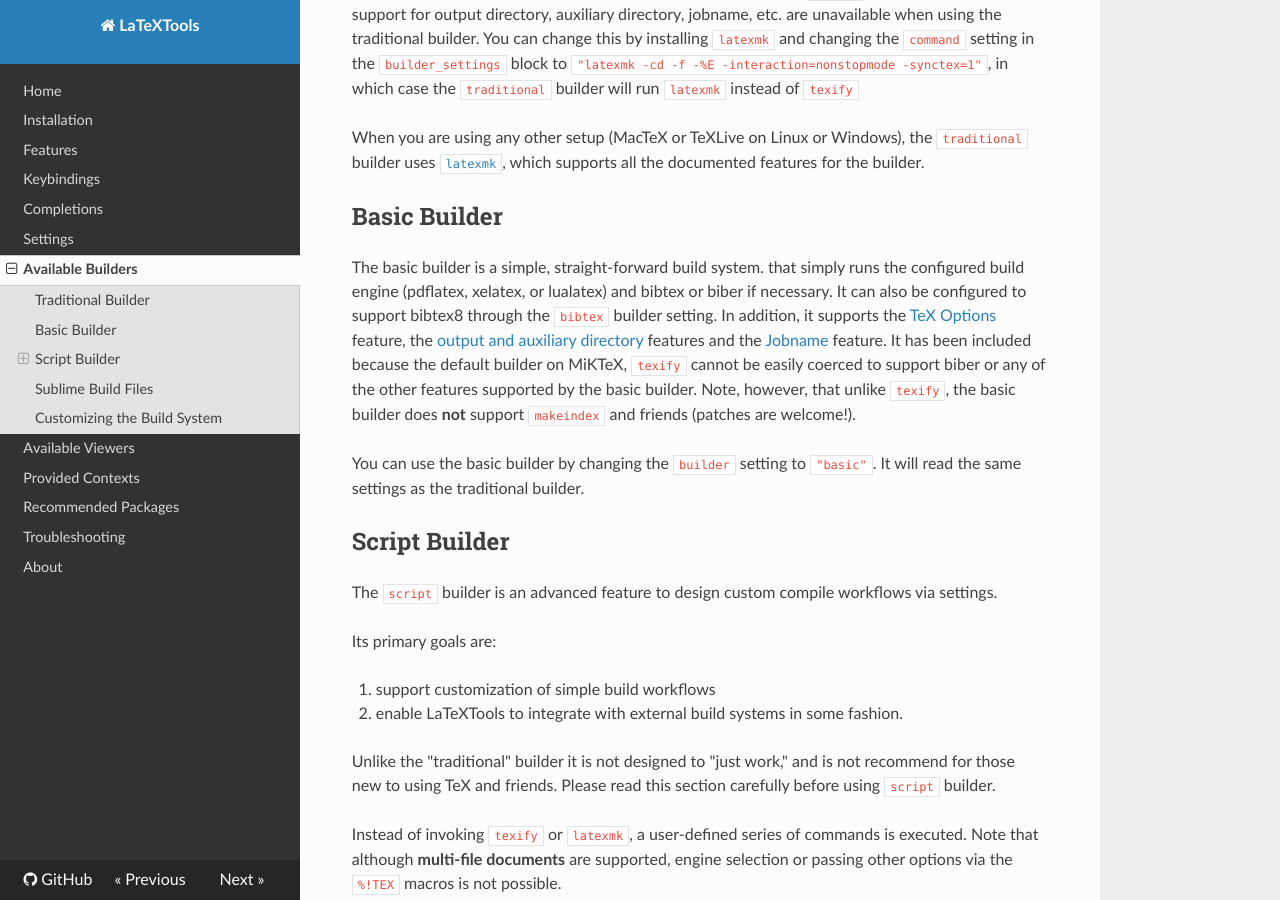
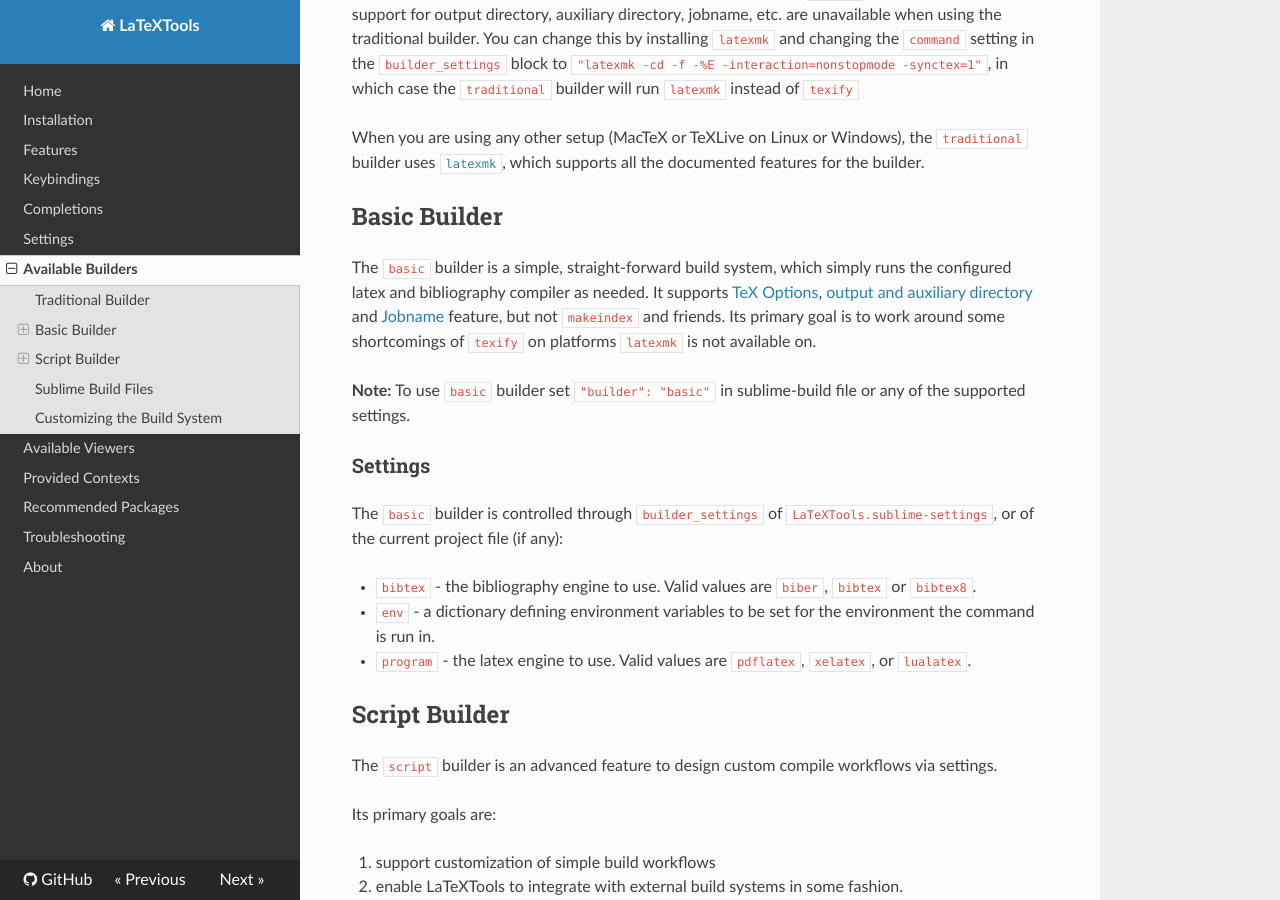
Before and after one commit to SublimeText/LaTeXTools, an MkDocs documentation site: the page built from docs/available-builders.md, in a window 1280 px wide and 900 px high, scrolled down 410 px. Built offline with MkDocs 1.6.1, drawn with Linux system fonts in a browser that asks for light colours; nearby versions of some CDN libraries.

Commit message:
Update basic builder documentation

```diff
--- a/docs/available-builders.md
+++ b/docs/available-builders.md
@@ -10,9 +10,17 @@ When you are using any other setup (MacTeX or TeXLive on Linux or Windows), the
 
 ## Basic Builder
 
-The basic builder is a simple, straight-forward build system. that simply runs the configured build engine (pdflatex, xelatex, or lualatex) and bibtex or biber if necessary. It can also be configured to support bibtex8 through the `bibtex` builder setting. In addition, it supports the [TeX Options](features.md#tex-options) feature, the [output and auxiliary directory](features.md#output-directory-and-auxiliary-directory) features and the [Jobname](features.md#jobname) feature. It has been included because the default builder on MiKTeX, `texify` cannot be easily coerced to support biber or any of the other features supported by the basic builder. Note, however, that unlike `texify`, the basic builder does **not** support `makeindex` and friends (patches are welcome!).
+The `basic` builder is a simple, straight-forward build system, which simply runs the configured latex and bibliography compiler as needed. It supports [TeX Options](features.md#tex-options), [output and auxiliary directory](features.md#output-directory-and-auxiliary-directory) and [Jobname](features.md#jobname) feature, but not `makeindex` and friends. Its primary goal is to work around some shortcomings of `texify` on platforms `latexmk` is not available on.
 
-You can use the basic builder by changing the `builder` setting to `"basic"`. It will read the same settings as the traditional builder.
+**Note:** To use `basic` builder set `"builder": "basic"` in sublime-build file or any of the supported settings.
+
+### Settings
+
+The `basic` builder is controlled through `builder_settings` of `LaTeXTools.sublime-settings`, or of the current project file (if any):
+
+- `bibtex` - the bibliography engine to use. Valid values are `biber`, `bibtex` or `bibtex8`.
+- `env` - a dictionary defining environment variables to be set for the environment the command is run in.
+- `program`	- the latex engine to use. Valid values are `pdflatex`, `xelatex`, or `lualatex`.
 
 ## Script Builder
 
```
